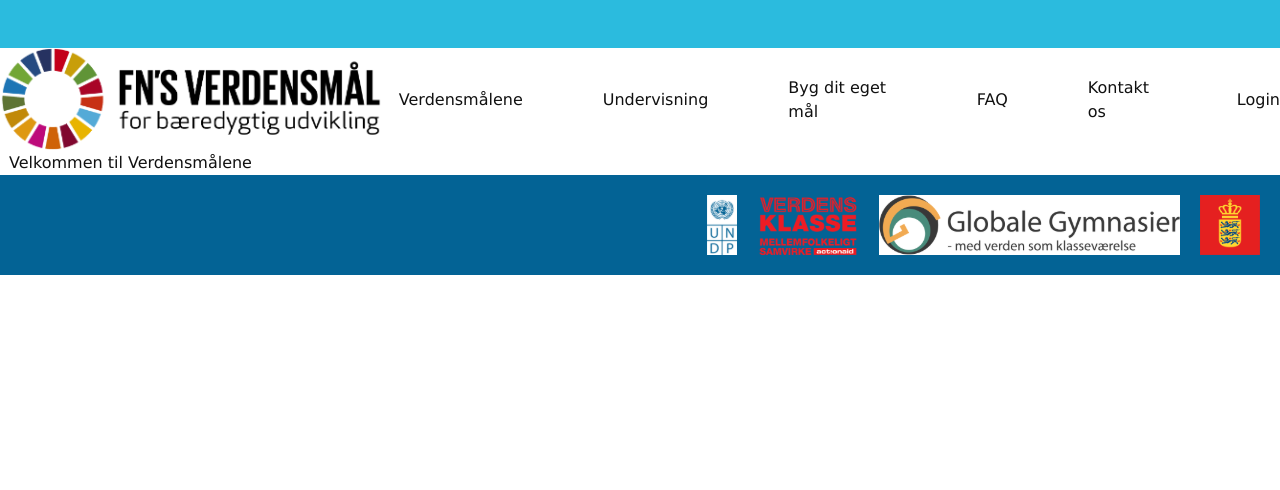
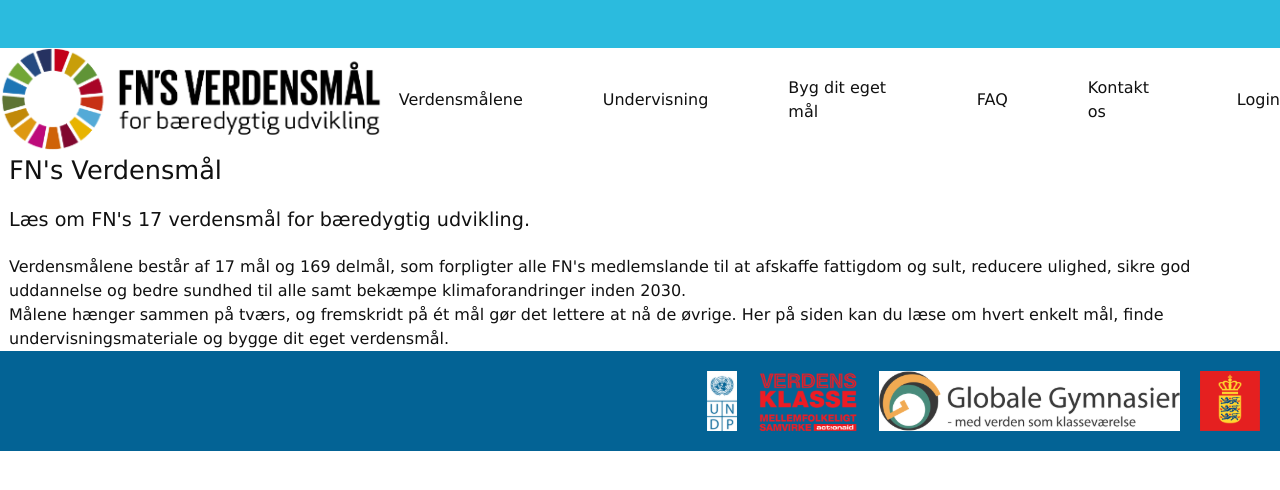
Before and after one commit to JLHammer/react-stuff, a React (Vite) app: page / in a window 1280 px wide. Shown: the top 490 px of the page. Built offline with nearby package versions, Linux system fonts and the light colour scheme.

Commit message:
Add page components for all five site pages

```diff
--- a/src/App.tsx
+++ b/src/App.tsx
@@ -7,7 +7,7 @@ import { ListItem } from "./components/content/ListItem/ListItem";
 import { AnchorLink } from "./components/content/AnchorLink/AnchorLink";
 import { LoginButton } from "./components/content/LoginButton/LoginButton";
 import { Logo } from "./components/content/Logo/Logo";
-import { ContentWrapper } from "./components/content/ContentWrapper/ContentWrapper";
+import { HomePage } from "./pages/HomePage";
 
 function App() {
   return (
@@ -36,9 +36,7 @@ function App() {
         </Navbar>
       </Header>
       <Main>
-        <ContentWrapper>
-          <h1>Velkommen til Verdensmålene</h1>
-        </ContentWrapper>
+        <HomePage />
       </Main>
       <Footer>
         <Logo
--- a/src/components/content/ContentWrapper/ContentWrapper.styled.ts
+++ b/src/components/content/ContentWrapper/ContentWrapper.styled.ts
@@ -5,3 +5,13 @@ export const ContentWrapperStyled = styled.div`
   max-width: ${({ theme }) => theme.maxWidths.content};
   margin: 0 auto;
 `;
+
+export const ContentWrapperTitle = styled.h1`
+  font-size: ${({ theme }) => theme.fontSizes.xl};
+  margin-bottom: ${({ theme }) => theme.spacing.s};
+`;
+
+export const ContentWrapperDescription = styled.p`
+  font-size: ${({ theme }) => theme.fontSizes.l};
+  margin-bottom: ${({ theme }) => theme.spacing.m};
+`;
--- a/src/components/content/ContentWrapper/ContentWrapper.tsx
+++ b/src/components/content/ContentWrapper/ContentWrapper.tsx
@@ -1,6 +1,21 @@
 import type { ContentWrapperProps } from "../../../types/types";
-import { ContentWrapperStyled } from "./ContentWrapper.styled";
+import {
+  ContentWrapperStyled,
+  ContentWrapperTitle,
+  ContentWrapperDescription,
+} from "./ContentWrapper.styled";
 
-export const ContentWrapper = ({ children }: ContentWrapperProps) => {
-  return <ContentWrapperStyled>{children}</ContentWrapperStyled>;
+export const ContentWrapper = ({
+  title,
+  description,
+  showTitle = true,
+  children,
+}: ContentWrapperProps) => {
+  return (
+    <ContentWrapperStyled>
+      {showTitle && <ContentWrapperTitle>{title}</ContentWrapperTitle>}
+      <ContentWrapperDescription>{description}</ContentWrapperDescription>
+      {children}
+    </ContentWrapperStyled>
+  );
 };
--- /dev/null
+++ b/src/pages/HomePage.tsx
@@ -0,0 +1,23 @@
+import { ContentWrapper } from "../components/content/ContentWrapper/ContentWrapper";
+
+export const HomePage = () => {
+  return (
+    <ContentWrapper
+      title="FN's Verdensmål"
+      description="Læs om FN's 17 verdensmål for bæredygtig udvikling."
+      showTitle={true}
+    >
+      <p>
+        Verdensmålene består af 17 mål og 169 delmål, som forpligter alle FN's
+        medlemslande til at afskaffe fattigdom og sult, reducere ulighed, sikre
+        god uddannelse og bedre sundhed til alle samt bekæmpe klimaforandringer
+        inden 2030.
+      </p>
+      <p>
+        Målene hænger sammen på tværs, og fremskridt på ét mål gør det lettere
+        at nå de øvrige. Her på siden kan du læse om hvert enkelt mål, finde
+        undervisningsmateriale og bygge dit eget verdensmål.
+      </p>
+    </ContentWrapper>
+  );
+};
--- a/src/types/types.ts
+++ b/src/types/types.ts
@@ -30,6 +30,9 @@ export type ContainerProps = {
 };
 
 export type ContentWrapperProps = {
+  title: string;
+  description: string;
+  showTitle?: boolean;
   children?: React.ReactNode;
 };
 
```
Also changed, not shown: src/components/content/ContactForm/ContactForm.styled.ts (added, +32 -0 lines), src/components/content/ContactForm/ContactForm.tsx (added, +29 -0 lines), src/pages/ContactPage.tsx (added, +18 -0 lines), src/pages/CustomGoalPage.tsx (added, +21 -0 lines), src/pages/EducationPage.tsx (added, +22 -0 lines), src/pages/FaqPage.tsx (added, +30 -0 lines).
